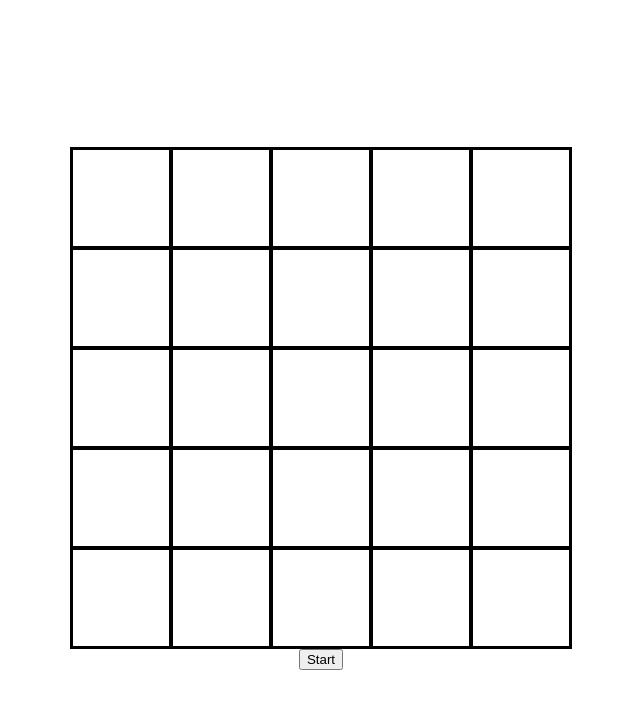
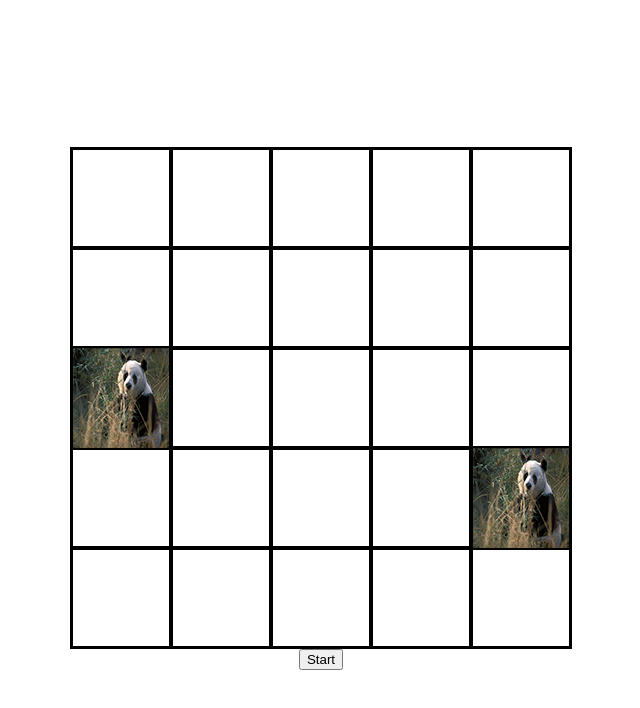
Before and after one commit to Karl-Hj/memory-game, a React (Vite) app: page / in a window 1280 px wide. Shown: the top 708 px of the page, without its empty margins (319-959 px from the left). Built offline with nearby package versions, Linux system fonts and the light colour scheme.

Commit message:
Game logic completed
Cells generation and winning condition works as expected.

```diff
--- a/src/App.jsx
+++ b/src/App.jsx
@@ -10,19 +10,24 @@ function App() {
   const [cells, setCells] = useState(clearArray);
   const [isActive, setIsActive] = useState(false);
 
-  //TODO Reset IsActive
-
+  //Reset points and check for winning condition
   useEffect(() => {
     if (points === count) {
-      console.log("You won");
-      generateRandomNumbers();
-      if (count < 25) {
+      if (count < 23) {
+        setCount((currentCount) => currentCount + 2);
+        setCells(clearArray);
         setPoints(0);
-        setCount((currentCount) => currentCount + 2);
       }
     }
-    console.log("nuvarande poäng :" + points);
+    if (points === 24) {
+      alert("You won");
+    }
   }, [points, count]);
+
+  // Generate random numbers
+  useEffect(() => {
+    generateRandomNumbers();
+  }, [count]);
 
   function generateRandomNumbers() {
     const randomNumbers = [];
@@ -57,9 +62,7 @@ function App() {
           );
         })}
       </div>
-      <button className="start-button" onClick={generateRandomNumbers}>
-        Start
-      </button>
+      <button className="start-button">Start</button>
     </div>
   );
 }
--- a/src/components/Cell.jsx
+++ b/src/components/Cell.jsx
@@ -1,4 +1,4 @@
-import { useEffect, useState } from "react";
+import { useEffect } from "react";
 
 export function Cell({
   cell,
@@ -10,6 +10,7 @@ export function Cell({
   isActive,
   setIsActive,
 }) {
+  //Tie random numbers to cells
   function tieNumbersToId() {
     const updateCells = cells.map((cell, index) => {
       if (numbers.includes(index)) {
@@ -25,14 +26,15 @@ export function Cell({
     tieNumbersToId();
   }, [numbers]);
 
+  //Check if cell is correct and check if cell is correct or not.
   function handleClick(e) {
     if (cell === true) {
       setIsActive(true);
-      score(e);
+      CellCheck(e);
     }
   }
 
-  function score(e) {
+  function CellCheck(e) {
     if (e.target.classList.contains("correct")) {
       console.log("Clicked element classes:", e.target.classList);
       if (!e.target.classList.contains("active")) {
```
